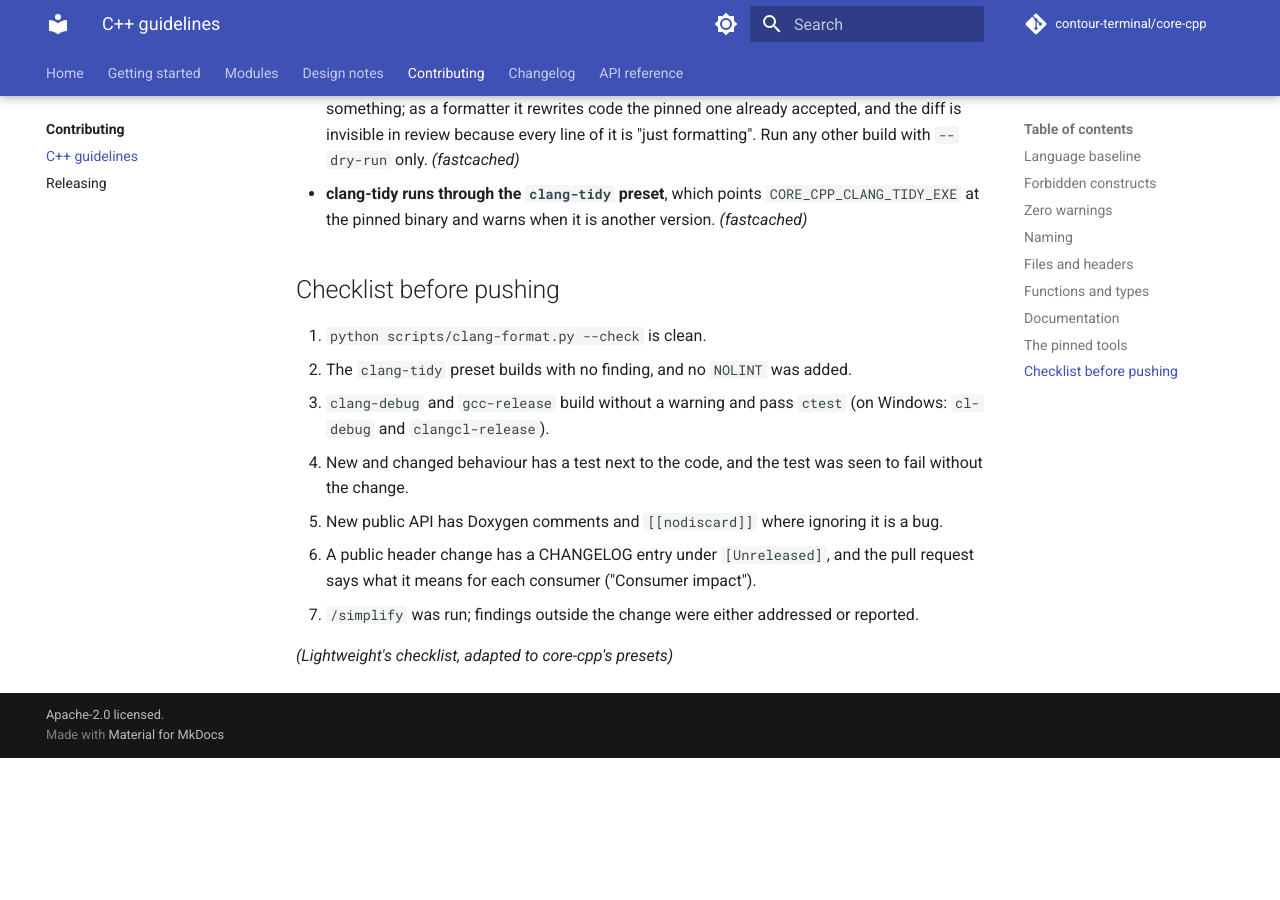
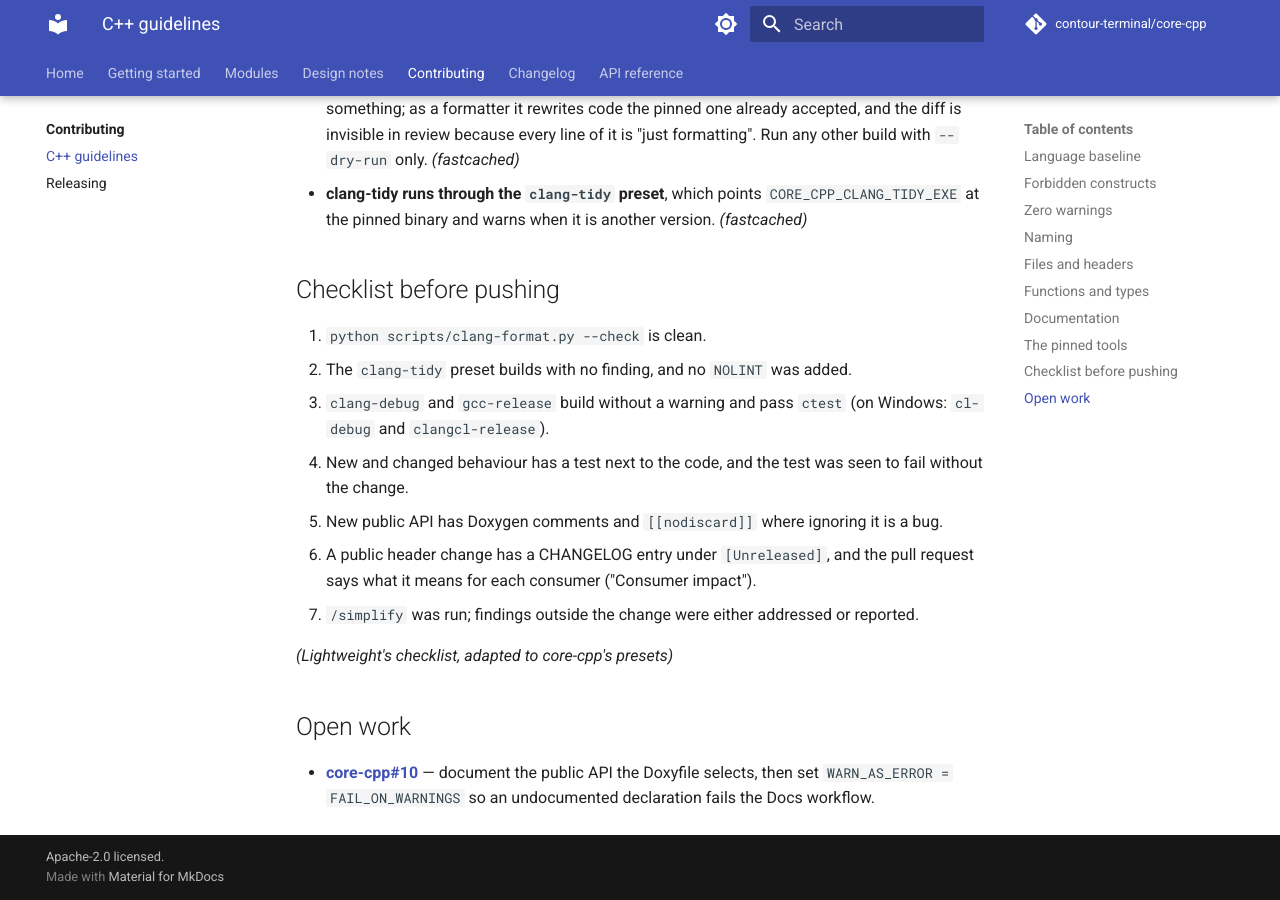
Before and after one commit to contour-terminal/core-cpp, an MkDocs documentation site: the page built from docs/contributing/cpp-guidelines.md, in a window 1280 px wide and 900 px high, scrolled down 4961 px. Built offline with MkDocs 1.6.1 and Material for MkDocs 9.7.7, drawn with Linux system fonts in a browser that asks for light colours; comment, search, counter and statistics services are not loaded; before the commit the page ends 5719 px from its top, so only the background shows below that.

Commit message:
docs: track the open work as core-cpp issues, not prose
The plan's open work after 0.1.0 is now core-cpp#5 to #10 (install and
export, removing WfmoBackend, one environment seam, graduating further
fastcached generics, morph's follow-up, Doxygen FAIL_ON_WARNINGS). Two
residuals the rulebook left in prose are #11 (the cl-debug must-die
canary) and #12 (a check over the Open work entries).

Each governing rule file gets an ## Open work section in the grammar of
.agent/rules/README.md, and the prose deferrals in library-hygiene.md,
build-and-toolchain.md, rules/README.md and docs/Doxyfile now link their
issue.

Signed-off-by: Christian Parpart <christian@parpart.family>

```diff
--- a/.agent/rules/cpp-guidelines.md
+++ b/.agent/rules/cpp-guidelines.md
@@ -199,3 +199,9 @@
 7. `/simplify` was run; findings outside the change were either addressed or reported.
 
 *(Lightweight's checklist, adapted to core-cpp's presets)*
+
+## Open work
+
+- **[core-cpp#10](https://github.com/contour-terminal/core-cpp/issues/10)** — document the
+  public API the Doxyfile selects, then set `WARN_AS_ERROR = FAIL_ON_WARNINGS` so an
+  undocumented declaration fails the Docs workflow.
```
Also changed, not shown: .agent/rules/README.md (+9 -2 lines), .agent/rules/async-and-net.md (+10 -0 lines), .agent/rules/build-and-toolchain.md (+8 -1 lines), .agent/rules/library-hygiene.md (+9 -1 lines), .agent/rules/platform.md (+6 -0 lines), 1 other file.
